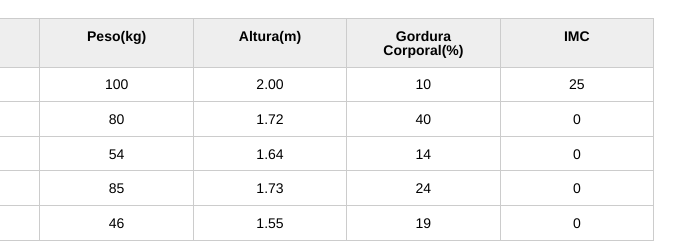
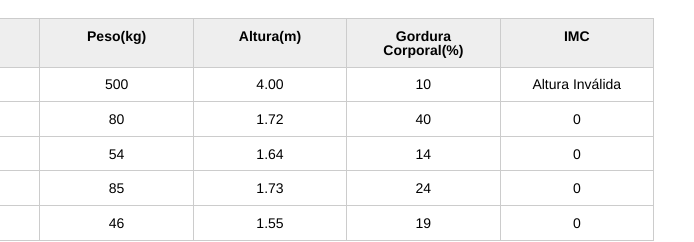
Before and after one commit to vivianesilvasouza/Estudo_Alura, a website: page introducao-javascript/index.html in a window 1280 px wide. Shown: the part 123-365 px from the top of the page, 370-1064 px from the left. Drawn offline with Linux system fonts and the light colour scheme.

Commit message:
feat:operadores lógico

```diff
--- a/introducao-javascript/index.html
+++ b/introducao-javascript/index.html
@@ -33,8 +33,8 @@
 						<tr class="paciente"
 						id="primeiro-paciente">
 							<td class="info-nome">Paulo</td>
-							<td class="info-peso">100</td>
-							<td class="info-altura">2.00</td>
+							<td class="info-peso">500</td>
+							<td class="info-altura">4.00</td>
 							<td class="info-gordura">10</td>
 							<td class="info-imc">0</td>
 						</tr>
--- a/introducao-javascript/js/principal.js
+++ b/introducao-javascript/js/principal.js
@@ -9,11 +9,27 @@
 var altura = tdAltura.textContent
 
 var tdImc = paciente.querySelector('.info-imc')
+var pesoValido = true
+var alturaValida = true
 
-var imc = peso / (altura * altura)
+if (peso <= 0 || peso >= 1000) {
+    console.log('peso inválido!')
+    pesoValido = false
+    tdImc.textContent = 'Peso Inválido'
+}
+if (altura <= 0 || altura >= 4.00) {
+    console.log('altura inválida!')
+    alturaValida = false
+    tdImc.textContent = 'Altura Inválida'
+}
+if (alturaValida && pesoValido) {
+    var imc = peso / (altura * altura)
+    tdImc.textContent = imc
+}
 
-tdImc.textContent = imc
+
+/* tdImc.textContent = imc
 console.log(paciente)
 console.log(peso)
 console.log(altura)
-console.log(imc)
+console.log(imc) */
```
